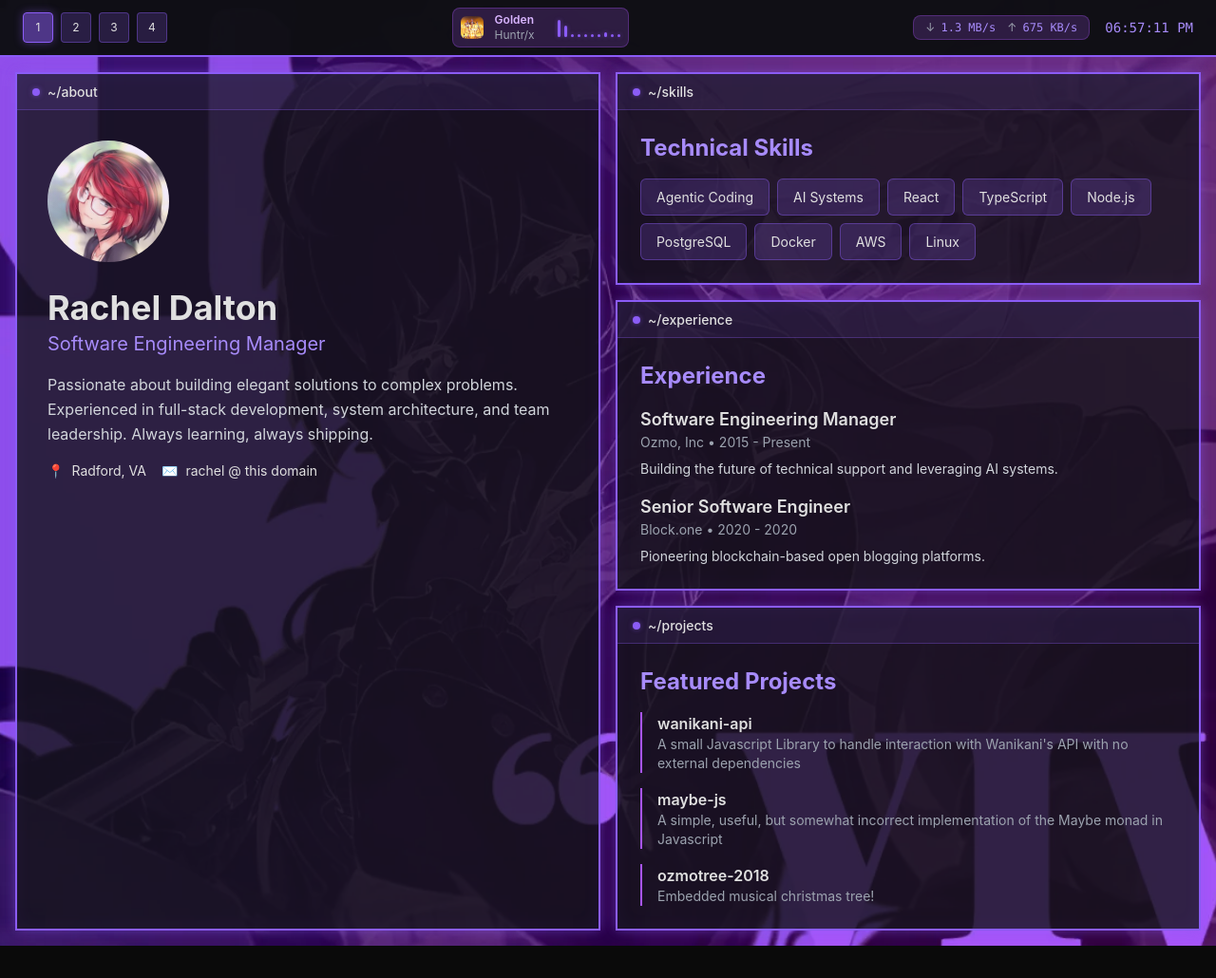
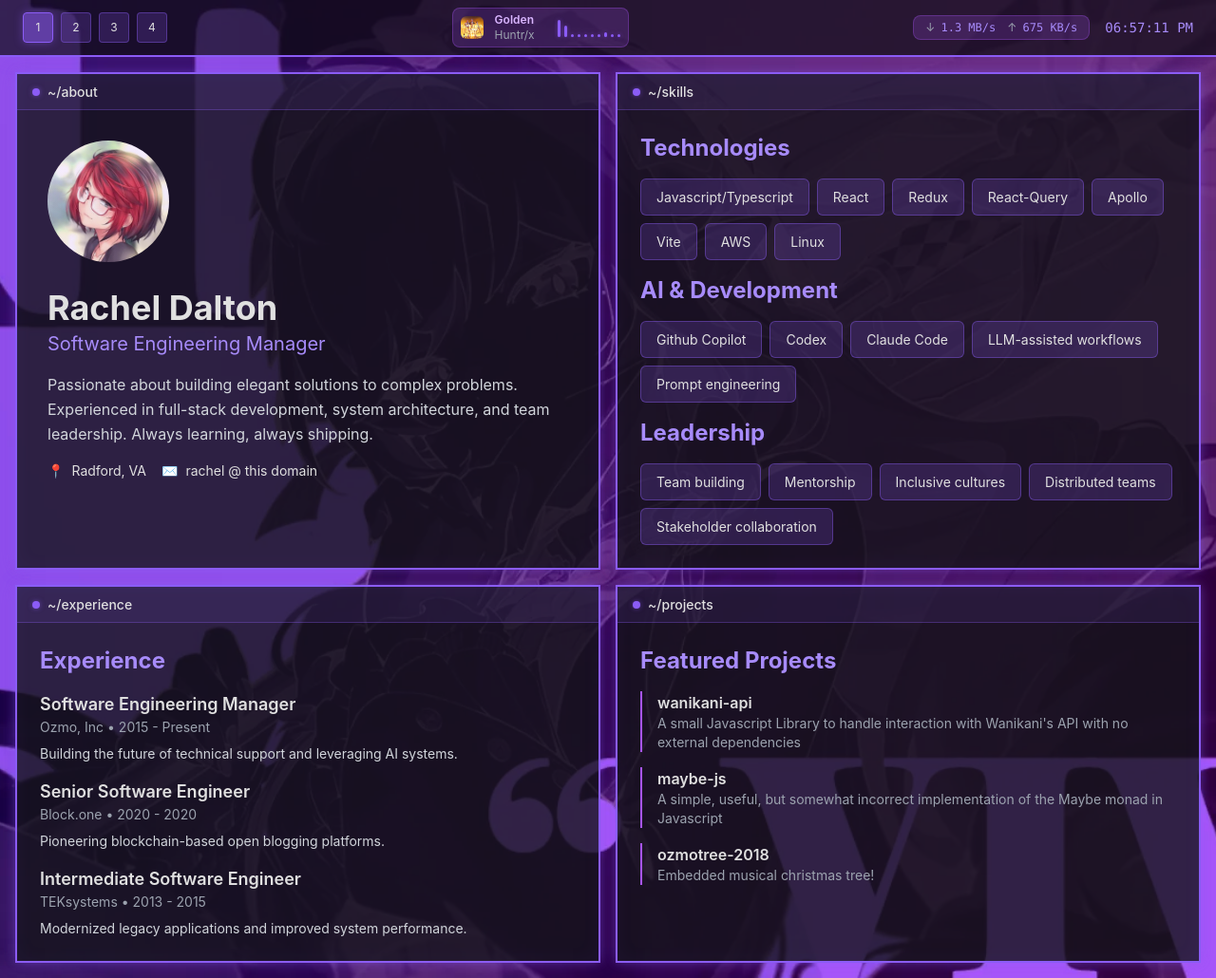
Before and after one commit to takakoshimizu/halcyondays-2, a plain HTML site: page index.html in a window 1280 px wide. Shown: the whole page at 95% size. Before the commit the page ends 996 px from the top, so only its background shows below. Drawn offline with nearby package versions, Linux system fonts and the light colour scheme.

Commit message:
feat: add more info, tile in quarters

```diff
--- a/index.html
+++ b/index.html
@@ -96,30 +96,7 @@
             </div>
         </div>
 
-        <!-- Top Right: Skills -->
-        <div class="tile-window tile-top-right flex flex-col">
-            <div class="window-titlebar">
-                <div class="window-dot"></div>
-                <span>~/skills</span>
-            </div>
-            <div class="p-6 flex-1 overflow-auto">
-                <h2 class="text-2xl font-bold mb-4 accent-purple">Technical Skills</h2>
-                <div class="flex flex-wrap gap-2">
-                    <span class="skill-tag">Agentic Coding</span>
-                    <span class="skill-tag">AI Systems</span>
-                    <span class="skill-tag">React</span>
-                    <span class="skill-tag">TypeScript</span>
-                    <span class="skill-tag">Node.js</span>
-                    <span class="skill-tag">PostgreSQL</span>
-                    <span class="skill-tag">Docker</span>
-                    <span class="skill-tag">AWS</span>
-                    <span class="skill-tag">Linux</span>
-                </div>
-            </div>
-        </div>
-
-        <!-- Middle Right: Experience -->
-        <div class="tile-window tile-mid-right flex flex-col">
+        <div class="tile-window tile-bottom-left flex flex-col">
             <div class="window-titlebar">
                 <div class="window-dot"></div>
                 <span>~/experience</span>
@@ -137,11 +114,51 @@
                         <p class="text-sm text-gray-400">Block.one • 2020 - 2020</p>
                         <p class="text-sm text-gray-300 mt-2">Pioneering blockchain-based open blogging platforms.</p>
                     </div>
+                    <div>
+                        <h3 class="font-semibold text-lg">Intermediate Software Engineer</h3>
+                        <p class="text-sm text-gray-400">TEKsystems • 2013 - 2015</p>
+                        <p class="text-sm text-gray-300 mt-2">Modernized legacy applications and improved system performance.</p>
+                    </div>
                 </div>
             </div>
         </div>
 
-        <!-- Bottom Right: Projects -->
+        <div class="tile-window tile-top-right flex flex-col">
+            <div class="window-titlebar">
+                <div class="window-dot"></div>
+                <span>~/skills</span>
+            </div>
+            <div class="p-6 flex-1 overflow-auto">
+                <h2 class="text-2xl font-bold mb-4 accent-purple">Technologies</h2>
+                <div class="flex flex-wrap gap-2">
+                    <span class="skill-tag">Javascript/Typescript</span>
+                    <span class="skill-tag">React</span>
+                    <span class="skill-tag">Redux</span>
+                    <span class="skill-tag">React-Query</span>
+                    <span class="skill-tag">Apollo</span>
+                    <span class="skill-tag">Vite</span>
+                    <span class="skill-tag">AWS</span>
+                    <span class="skill-tag">Linux</span>
+                </div>
+                <h2 class="text-2xl font-bold my-4 accent-purple">AI & Development</h2>
+                <div class="flex flex-wrap gap-2">
+                    <span class="skill-tag">Github Copilot</span>
+                    <span class="skill-tag">Codex</span>
+                    <span class="skill-tag">Claude Code</span>
+                    <span class="skill-tag">LLM-assisted workflows</span>
+                    <span class="skill-tag">Prompt engineering</span>
+                </div>
+                <h2 class="text-2xl font-bold my-4 accent-purple">Leadership</h2>
+                <div class="flex flex-wrap gap-2">
+                    <span class="skill-tag">Team building</span>
+                    <span class="skill-tag">Mentorship</span>
+                    <span class="skill-tag">Inclusive cultures</span>
+                    <span class="skill-tag">Distributed teams</span>
+                    <span class="skill-tag">Stakeholder collaboration</span>
+                </div>
+            </div>
+        </div>
+
         <div class="tile-window tile-bottom-right flex flex-col">
             <div class="window-titlebar">
                 <div class="window-dot"></div>
--- a/style.css
+++ b/style.css
@@ -53,7 +53,7 @@ body {
 
 /* Waybar styles */
 .waybar {
-    background: rgba(15, 15, 20, 0.98);
+    background: rgba(15, 15, 20, 0.7);
     border-bottom: 2px solid #8b5cf6;
     box-shadow: 0 0 20px rgba(139, 92, 246, 0.2);
 }
@@ -69,7 +69,7 @@ body {
     border-radius: 4px;
     font-size: 0.75rem;
     transition: all 0.2s;
-    cursor: not-allowed
+    cursor: not-allowed;
 }
 
 .workspace.active {
@@ -87,7 +87,7 @@ body {
 .dwindle-grid {
     display: grid;
     grid-template-columns: 1fr 1fr;
-    grid-template-rows: auto auto auto;
+    grid-template-rows: auto auto;
     gap: 1rem;
     padding: 1rem;
     min-height: calc(100vh - 64px);
@@ -95,7 +95,12 @@ body {
 
 .tile-main {
     grid-column: 1;
-    grid-row: 1 / 4;
+    grid-row: 1;
+}
+
+.tile-bottom-left {
+    grid-column: 1;
+    grid-row: 2;
 }
 
 .tile-top-right {
@@ -103,14 +108,9 @@ body {
     grid-row: 1;
 }
 
-.tile-mid-right {
+.tile-bottom-right {
     grid-column: 2;
     grid-row: 2;
-}
-
-.tile-bottom-right {
-    grid-column: 2;
-    grid-row: 3;
 }
 
 /* Mobile responsive */
@@ -159,6 +159,7 @@ body {
     border-radius: 6px;
     font-size: 0.875rem;
     transition: all 0.2s;
+    cursor: default;
 }
 
 .skill-tag:hover {
```
